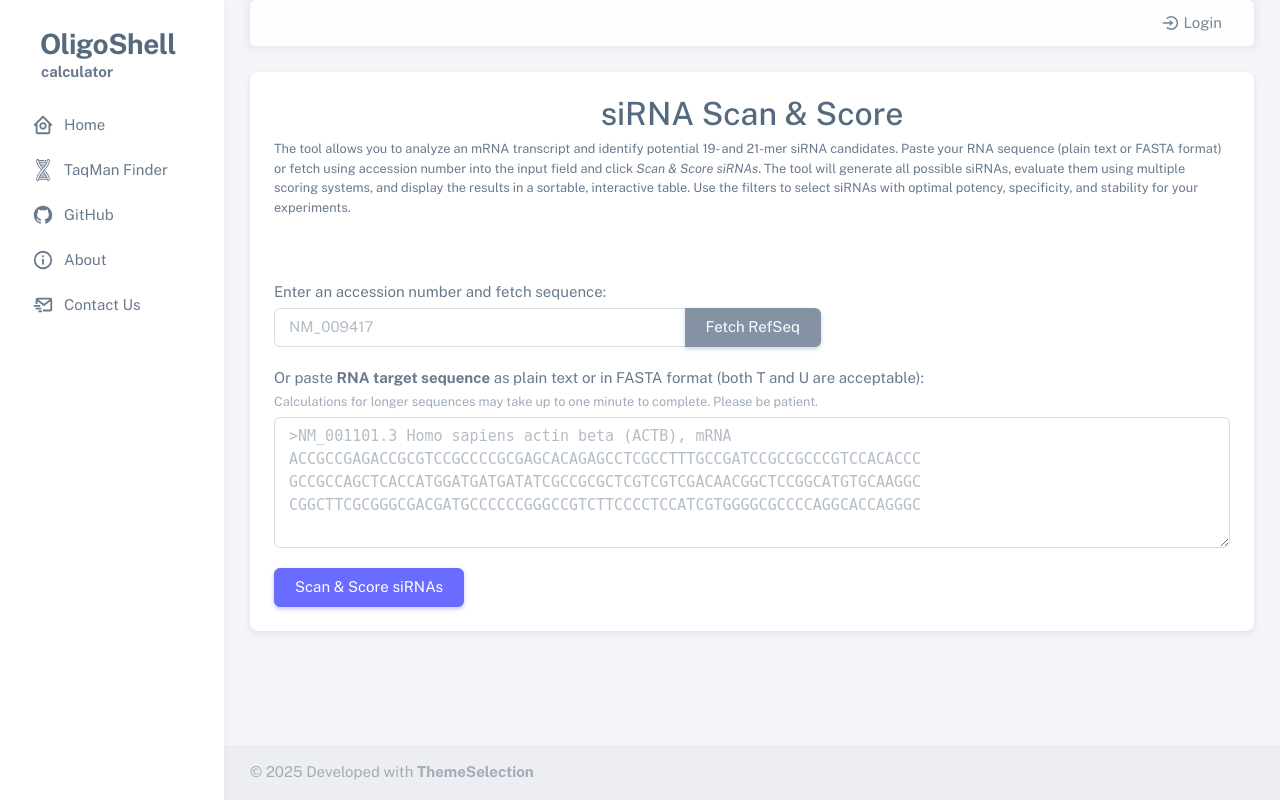
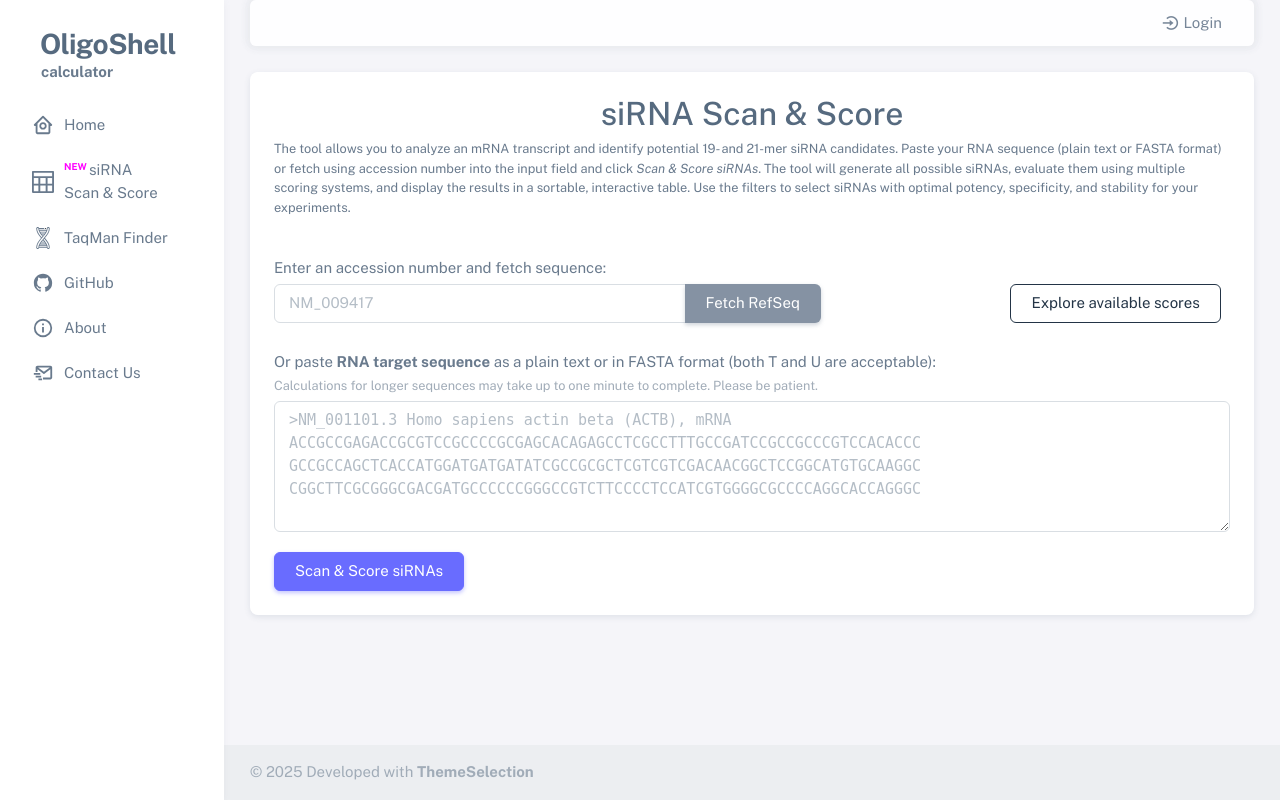
Before and after one commit to nkvamaks/oligoshell_calc, a Django app: page /sirna_score/ in a window 1280 px wide. Run offline with Django 4.2, Linux system fonts and the light colour scheme; some libraries are stand-ins or nearby versions.

Commit message:
Add siRNA Score link on the main page

```diff
--- a/oligocalc/templates/layout/basic.html
+++ b/oligocalc/templates/layout/basic.html
@@ -93,6 +93,26 @@
                     <svg xmlns="http://www.w3.org/2000/svg" width="22" height="22" viewBox="0 0 24 24"><path fill="currentColor" d="M3 13h1v7c0 1.103.897 2 2 2h12c1.103 0 2-.897 2-2v-7h1a1 1 0 0 0 .707-1.707l-9-9a.999.999 0 0 0-1.414 0l-9 9A1 1 0 0 0 3 13zm9-8.586l6 6V15l.001 5H6v-9.585l6-6.001z"/><path fill="currentColor" d="M12 17c2.206 0 4-1.794 4-4s-1.794-4-4-4s-4 1.794-4 4s1.794 4 4 4zm0-6c1.103 0 2 .897 2 2s-.897 2-2 2s-2-.897-2-2s.897-2 2-2z"/></svg>
                 </i>
                 <div data-i18n="Home">Home</div>
+              </a>
+            </li>
+
+            <!-- siRNA Scan & Score -->
+            <li class="menu-item">
+              <a href="{% url 'oligocalc:sirna_score' %}" class="menu-link">
+                  <i class="menu-icon tf-icons bx">
+                    <?xml version="1.0" encoding="iso-8859-1"?>
+                    <!-- Uploaded to: SVG Repo, www.svgrepo.com, Generator: SVG Repo Mixer Tools -->
+                    <svg fill="currentColor" stroke="currentColor" height="22" width="22" version="1.1" id="Capa_1" xmlns="http://www.w3.org/2000/svg" xmlns:xlink="http://www.w3.org/1999/xlink"
+                         viewBox="0 0 491.1 491.1" xml:space="preserve">
+                    <g>
+                        <path d="M470.3,0.5H20.9C9.4,0.5,0,9.9,0,21.4v448.3c0,11.5,9.4,20.9,20.9,20.9h448.3c11.5,0,20.9-9.4,21.9-19.8V21.4
+                            C491.1,9.9,481.7,0.5,470.3,0.5z M449.4,41.2v74H40.7v-74C40.7,41.2,449.4,41.2,449.4,41.2z M184.6,282V156.9h120.9V282H184.6z
+                             M305.5,323.7v126.1H184.6V323.7H305.5z M142.9,282H40.7V156.9h102.2L142.9,282L142.9,282z M347.2,156.9h102.2V282H347.2V156.9z
+                             M40.7,323.7h102.2v126.1H40.7V323.7z M347.2,449.8V323.7h102.2v126.1L347.2,449.8L347.2,449.8z"/>
+                    </g>
+                    </svg>
+                  </i>
+                <div data-i18n="Home"><span class="small" style="color:magenta;"><sup><b>NEW </b></sup></span>siRNA <br/> Scan & Score</div>
               </a>
             </li>
 
--- a/oligocalc/templates/oligocalc/sirna_score.html
+++ b/oligocalc/templates/oligocalc/sirna_score.html
@@ -20,13 +20,19 @@
                 <!-- Form for fetching RefSeq -->
                 <form method="POST" action="{% url 'oligocalc:sirna_score' %}">
                     {% csrf_token %}
-                    <div class="row mt-4 mb-3">
+                    <div class="row">
                         <label class="mb-1" for="accInput">Enter an accession number and fetch sequence:</label>
                         <div class="col-md-7">
                             <div class="input-group">
                                 <input class="form-control" type="text" id="accInput" placeholder="NM_009417">
                                 <button id="fetchButton" class="btn btn-secondary" name="fetchRefSeq">Fetch RefSeq</button>
                             </div>
+                        </div>
+                        <div class="col-md-3 offset-md-2">
+                            <a href="{% url 'oligocalc:sirna_score_explained' %}" target="_blank"
+                               class="btn btn-outline-dark">
+                                Explore available scores
+                            </a>
                         </div>
                     </div>
                     <div class="row">
@@ -39,10 +45,10 @@
 
                 <form method="POST" action="{% url 'oligocalc:sirna_score' %}">
                     {% csrf_token %}
-                    <div class="row">
+                    <div class="row mt-4">
                         <div class="col-xl">
                             <label class="mb-1" for="output">
-                                Or paste <b>RNA target sequence</b> as plain text or in FASTA format (both T and U are acceptable):<br/>
+                                Or paste <b>RNA target sequence</b> as a plain text or in FASTA format (both T and U are acceptable):<br/>
                                 <span class="text-muted small">Calculations for longer sequences may take up to one minute to complete. Please be patient.</span>
                             </label>
                             {{form.fasta}}
```
